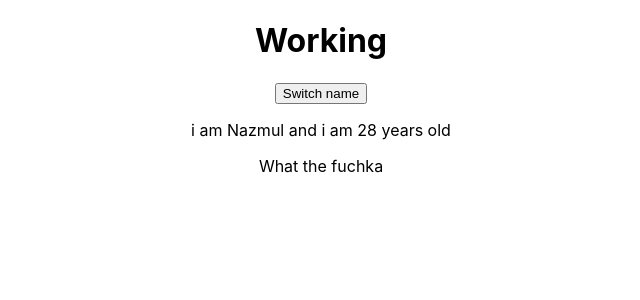
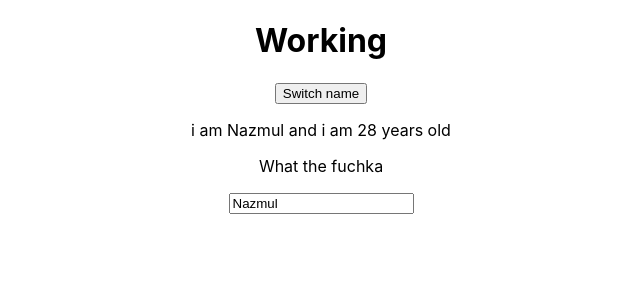
Before and after one commit to mdNazmulHasan/ReactDemoStarter, a React (Create React App) app: page / in a window 1280 px wide. Shown: the top 300 px of the page, without its empty margins (319-959 px from the left). Built offline with nearby package versions, Linux system fonts and the light colour scheme.

Commit message:
adding two way binding

```diff
--- a/src/App.js
+++ b/src/App.js
@@ -12,6 +12,12 @@
       name
     });
   };
+  nameChangeHandler = event => {
+    this.setState({
+      name: event.target.value
+    });
+  };
+
   render() {
     return (
       <div className="App">
@@ -23,6 +29,7 @@
           name={this.state.name}
           age={this.state.age}
           click={this.switchNameHandler.bind(this, "Nazmul")}
+          nameChange={this.nameChangeHandler.bind(this)}
         >
           What the fuchka
         </Person>
--- a/src/Person/Person.js
+++ b/src/Person/Person.js
@@ -7,6 +7,7 @@
         i am {props.name} and i am {props.age} years old
       </p>
       <p>{props.children}</p>
+      <input type="text" onChange={props.nameChange} value={props.name} />
     </div>
   );
 };
```
